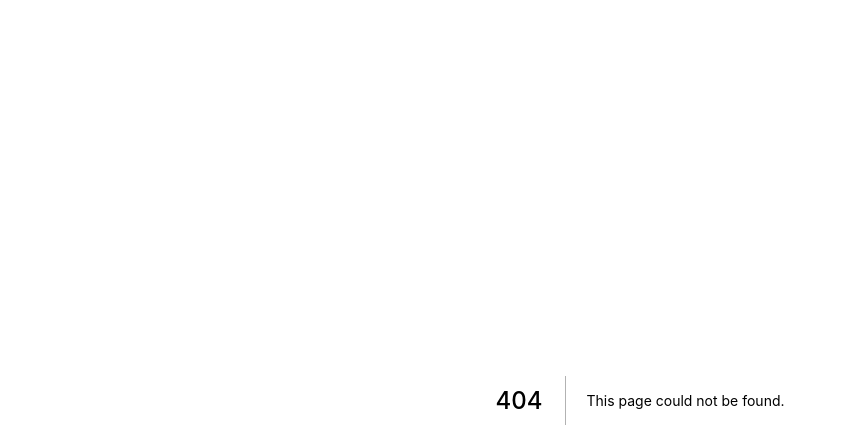
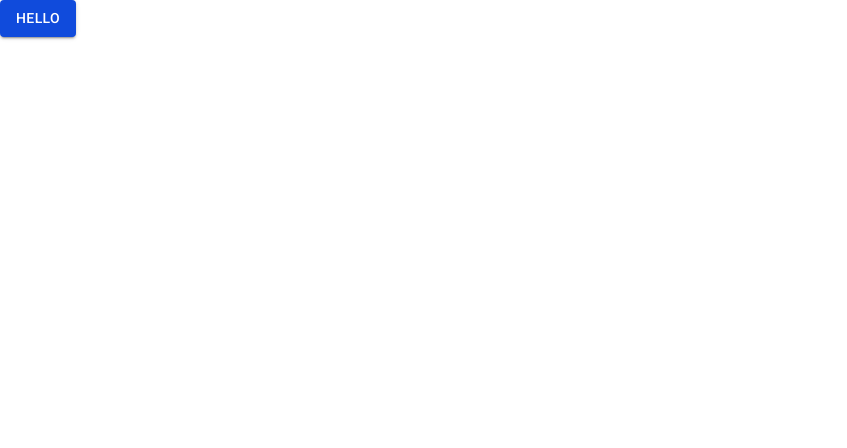
Before and after one commit to vladnicula/toptal-invoice-app-q2-2022, a Next.js app: page /about in a window 1280 px wide. Before the commit this address had no page. Shown: the top 448 px of the page, without its empty margins (0-847 px from the left). Built offline with nearby package versions, Linux system fonts and the light colour scheme.

Commit message:
Session 3 Progress

```diff
--- a/package.json
+++ b/package.json
@@ -9,6 +9,9 @@
     "lint": "next lint"
   },
   "dependencies": {
+    "@emotion/react": "^11.9.0",
+    "@emotion/styled": "^11.8.1",
+    "@mui/material": "^5.7.0",
     "next": "12.1.6",
     "react": "18.1.0",
     "react-dom": "18.1.0"
--- a/pages/_app.tsx
+++ b/pages/_app.tsx
@@ -1,8 +1,21 @@
 import '../styles/globals.css'
 import type { AppProps } from 'next/app'
+import { createTheme, ThemeProvider } from '@mui/material/styles';
+
+const theme = createTheme({
+  palette: {
+    primary: {
+      main: '#104bdc',
+    },
+  }
+});
 
 function MyApp({ Component, pageProps }: AppProps) {
-  return <Component {...pageProps} />
+  return (
+    <ThemeProvider theme={theme}>
+      <Component {...pageProps} />
+    </ThemeProvider>
+  )
 }
 
 export default MyApp
--- /dev/null
+++ b/pages/_document.tsx
@@ -0,0 +1,24 @@
+import { Html, Head, Main, NextScript } from 'next/document'
+
+export default function Document() {
+    console.log("running Document");
+  return (
+    <Html>
+      <Head>
+        <link rel="icon" href="/favicon.ico" />
+        <link
+          rel="stylesheet"
+          href="https://fonts.googleapis.com/css?family=Roboto:300,400,500,700&display=swap"
+        />
+        <link
+          rel="stylesheet"
+          href="https://fonts.googleapis.com/icon?family=Material+Icons"
+        />
+      </Head>
+      <body>
+        <Main />
+        <NextScript />
+      </body>
+    </Html>
+  )
+}
--- /dev/null
+++ b/pages/about.tsx
@@ -0,0 +1,9 @@
+import Button from '@mui/material/Button'
+
+export default function AboutPage () {
+    return (
+        <div>
+            <Button variant="contained">Hello</Button>
+        </div>
+    )
+}
--- a/pages/index.tsx
+++ b/pages/index.tsx
@@ -3,13 +3,16 @@
 import Image from 'next/image'
 import styles from '../styles/Home.module.css'
 
+import Button from '@mui/material/Button'
+
 const Home: NextPage = () => {
   return (
     <div className={styles.container}>
+      <Button variant="contained">Hello</Button>
+
       <Head>
         <title>Create Next App</title>
         <meta name="description" content="Generated by create next app" />
-        <link rel="icon" href="/favicon.ico" />
       </Head>
 
       <main className={styles.main}>
```
Also changed, not shown: 2 other files (tests, documents, lock files or other folders).
